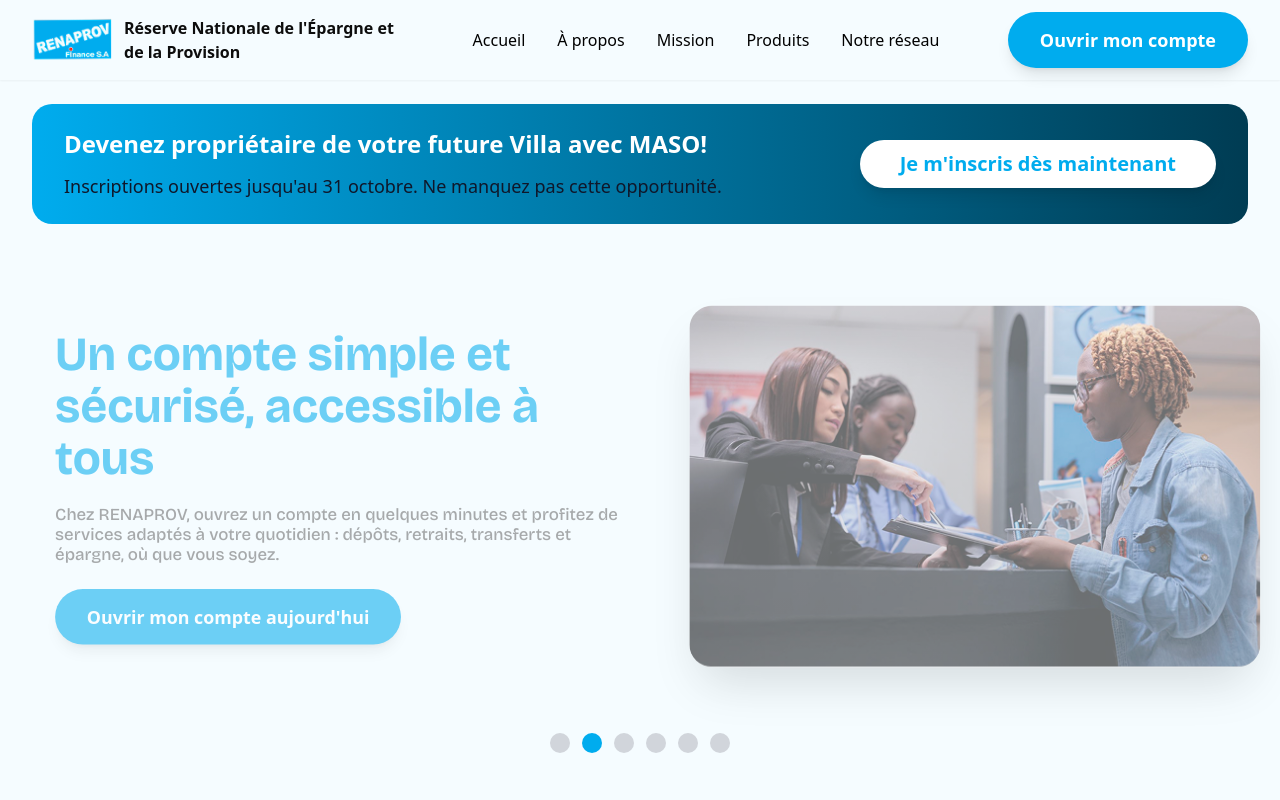
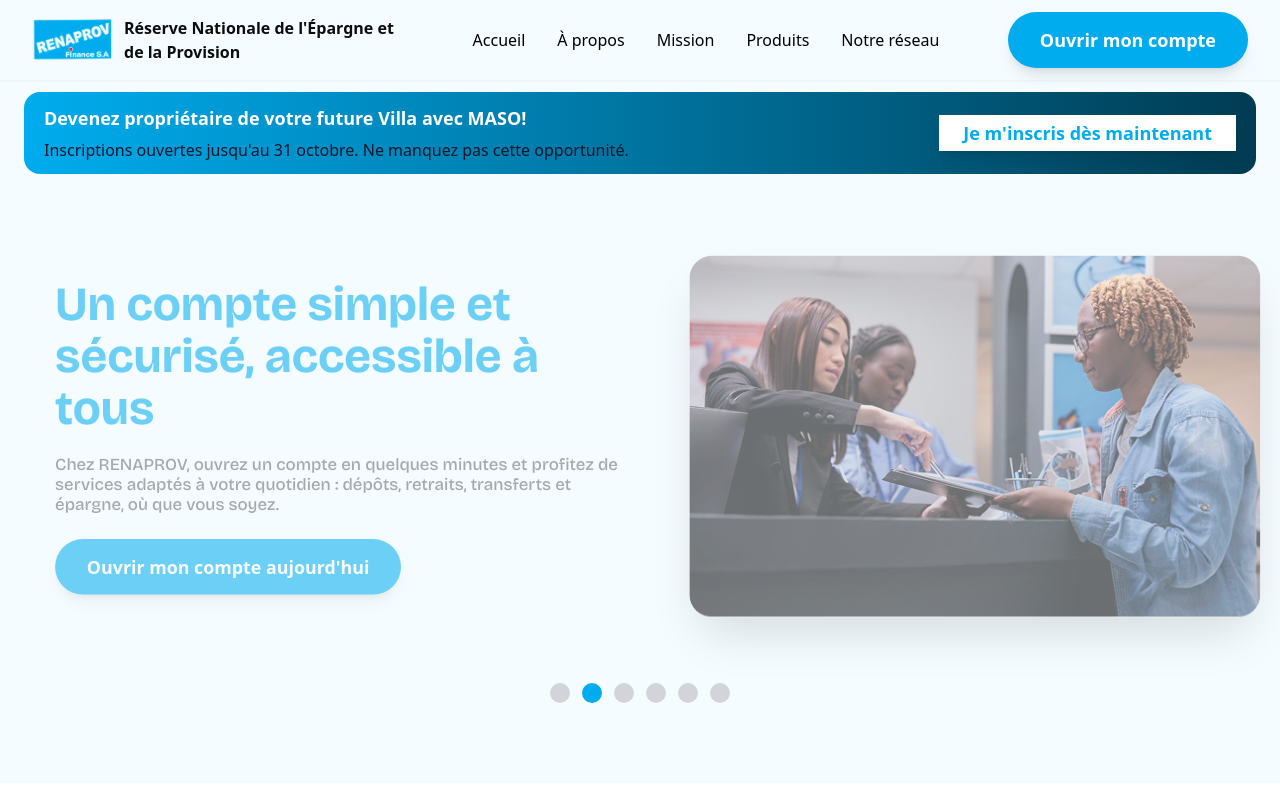
Before and after one commit to konnofuente/renaprov, a React (Vite) app: page / in a window 1280 px wide. Shown: the top 800 px of the page. Built offline with nearby package versions, Linux system fonts and the light colour scheme.

Commit message:
fix(acceuille): ajuster la taille de la  partie  badge de la section hero

```diff
--- a/src/screens/Accueil/sections/HeroSectionSubsection/HeroSectionSubsection.tsx
+++ b/src/screens/Accueil/sections/HeroSectionSubsection/HeroSectionSubsection.tsx
@@ -196,24 +196,24 @@ export const HeroSectionSubsection = (): JSX.Element => {
         <ChevronRightIcon className="w-7 h-7 xl:w-8 xl:h-8 text-foundation-bluenormal" />
       </Button>
       {/* MASO Promotion Banner */}
-      <div className="w-full flex justify-center mt-4 sm:mt-5 md:mt-6">
-        <div className="max-w-7xl mx-auto px-6 sm:px-6 lg:px-8 w-full">
-          <div className="bg-gradient-to-r from-foundation-bluenormal to-foundation-bluedarker py-4 sm:py-5 md:py-6 rounded-[20px]">
-            <div className="px-4 sm:px-6 lg:px-8">
-              <div className="flex flex-col sm:flex-row items-center justify-center sm:justify-between gap-4 sm:gap-6">
+      <div className="w-full flex justify-center mt-1 sm:mt-1.5 md:mt-2 lg:mt-2.5 xl:mt-3">
+        <div className="max-w-7xl mx-auto px-2 sm:px-3 md:px-4 lg:px-5 xl:px-6 w-full">
+          <div className="bg-gradient-to-r from-foundation-bluenormal to-foundation-bluedarker py-2 sm:py-2 md:py-2 lg:py-2.5 xl:py-3 rounded-[10px] sm:rounded-[12px] md:rounded-[14px] lg:rounded-[16px]">
+            <div className="px-1.5 sm:px-2 md:px-3 lg:px-4 xl:px-5">
+              <div className="flex flex-col sm:flex-row items-center justify-center sm:justify-between gap-1 sm:gap-1.5 md:gap-2 lg:gap-2.5 xl:gap-3">
                 <div className="text-center sm:text-left flex-1 max-w-2xl">
-                  <p className="text-white font-bold text-base sm:text-lg md:text-xl lg:text-2xl leading-tight">
+                  <p className="text-white font-bold text-xs sm:text-xs md:text-sm lg:text-base xl:text-lg leading-tight">
                     Devenez propriétaire de votre future{" "}
                     <span className="font-black">Villa</span> avec MASO!
                   </p>
-                  <p className="text-white/90 text-sm sm:text-base md:text-lg mt-2 sm:mt-3">
+                  <p className="text-white/90 text-xs sm:text-xs md:text-sm lg:text-sm xl:text-base mt-0.5 sm:mt-0.5 md:mt-1 lg:mt-1 xl:mt-1.5">
                     Inscriptions ouvertes jusqu'au 31 octobre. Ne manquez pas
                     cette opportunité.
                   </p>
                 </div>
-                <div className="flex-shrink-0 w-full sm:w-auto">
+                <div className="flex-shrink-0 w-auto">
                   <Button
-                    className="w-full sm:w-auto bg-white text-foundation-bluenormal hover:bg-white/95 font-bold px-6 sm:px-8 md:px-10 py-4 sm:py-5 md:py-6 rounded-full transition-all duration-200 shadow-lg hover:shadow-xl text-base sm:text-lg md:text-xl"
+                    className="w-auto bg-white text-foundation-bluenormal hover:bg-white/95 font-bold px-2 sm:px-3 md:px-4 lg:px-5 xl:px-6 py-1 sm:py-1.5 md:py-2 lg:py-2.5 xl:py-3 transition-all duration-200 shadow-lg hover:shadow-xl text-xs sm:text-xs md:text-sm lg:text-base xl:text-lg"
                     onClick={() => goToSlide(1)}
                   >
                     Je m'inscris dès maintenant
```
Also changed, not shown: src/screens/Accueil/Accueil.tsx (line endings or trailing spaces).
